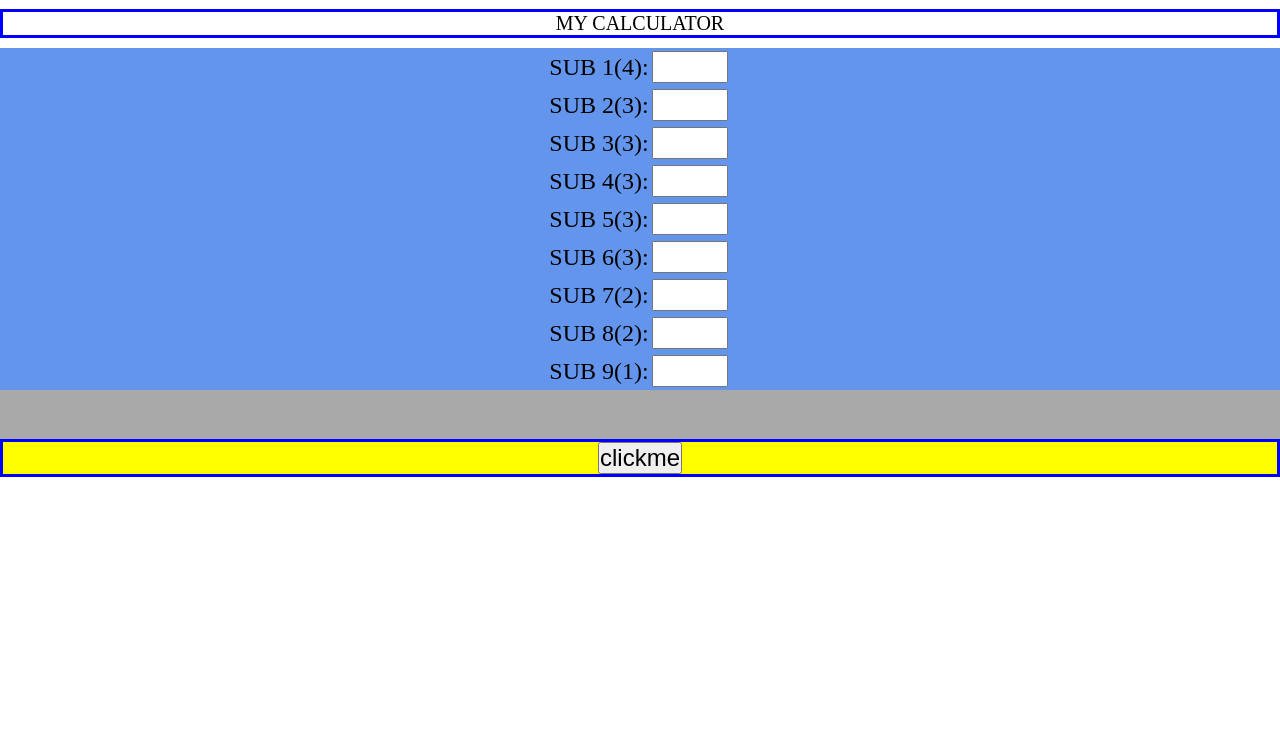
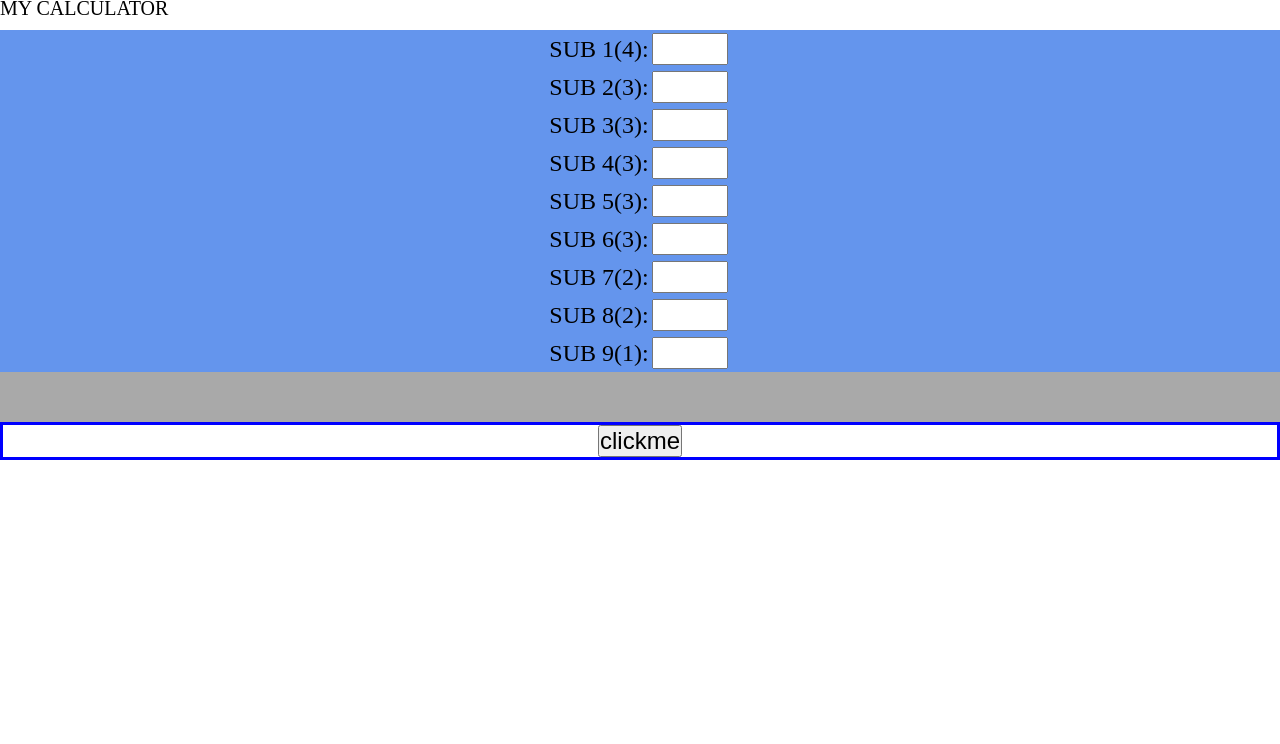
Before and after one commit to abhidev111/sample-web-host, a plain HTML site: page index.html in a window 1280 px wide. Shown: the part 56-800 px from the top of the page. Drawn offline with Linux system fonts and the light colour scheme.

Commit message:
Update index.html

```diff
--- a/index.html
+++ b/index.html
@@ -12,7 +12,7 @@
 <body>
     <h1>VTU SGPA CALCULATOR</h1>
     <h5></h5>
-    <div id="firstContainer" class="container"><p>MY CALCULATOR</p></div>
+    <div id="firstContainer" ><p>MY CALCULATOR</p></div>
     <div id = calc>
         <form>
 
```
